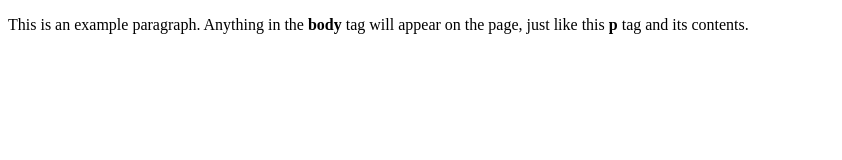
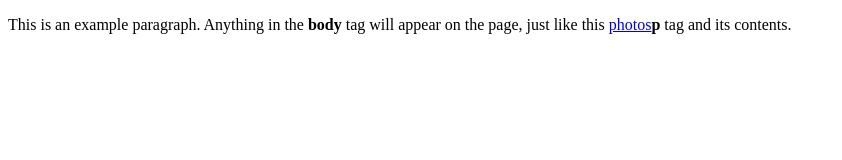
Before and after one commit to nstmld/Christian_Schussele_Men_of_Progress, a plain HTML site: page index.html in a window 1280 px wide. Shown: the whole page, without its empty margins (0-842 px from the left). Drawn offline with Linux system fonts and the light colour scheme.

Commit message:
Update index.html

```diff
--- a/index.html
+++ b/index.html
@@ -5,6 +5,6 @@
     <title>This is the title of the webpage!</title>
   </head>
   <body>
-    <p>This is an example paragraph. Anything in the <strong>body</strong> tag will appear on the page, just like this <strong>p</strong> tag and its contents.</p>
+    <p>This is an example paragraph. Anything in the <strong>body</strong> tag will appear on the page, just like this <a href="Men_of_Progress">photos</a><strong>p</strong> tag and its contents.</p>
   </body>
 </html>
```
